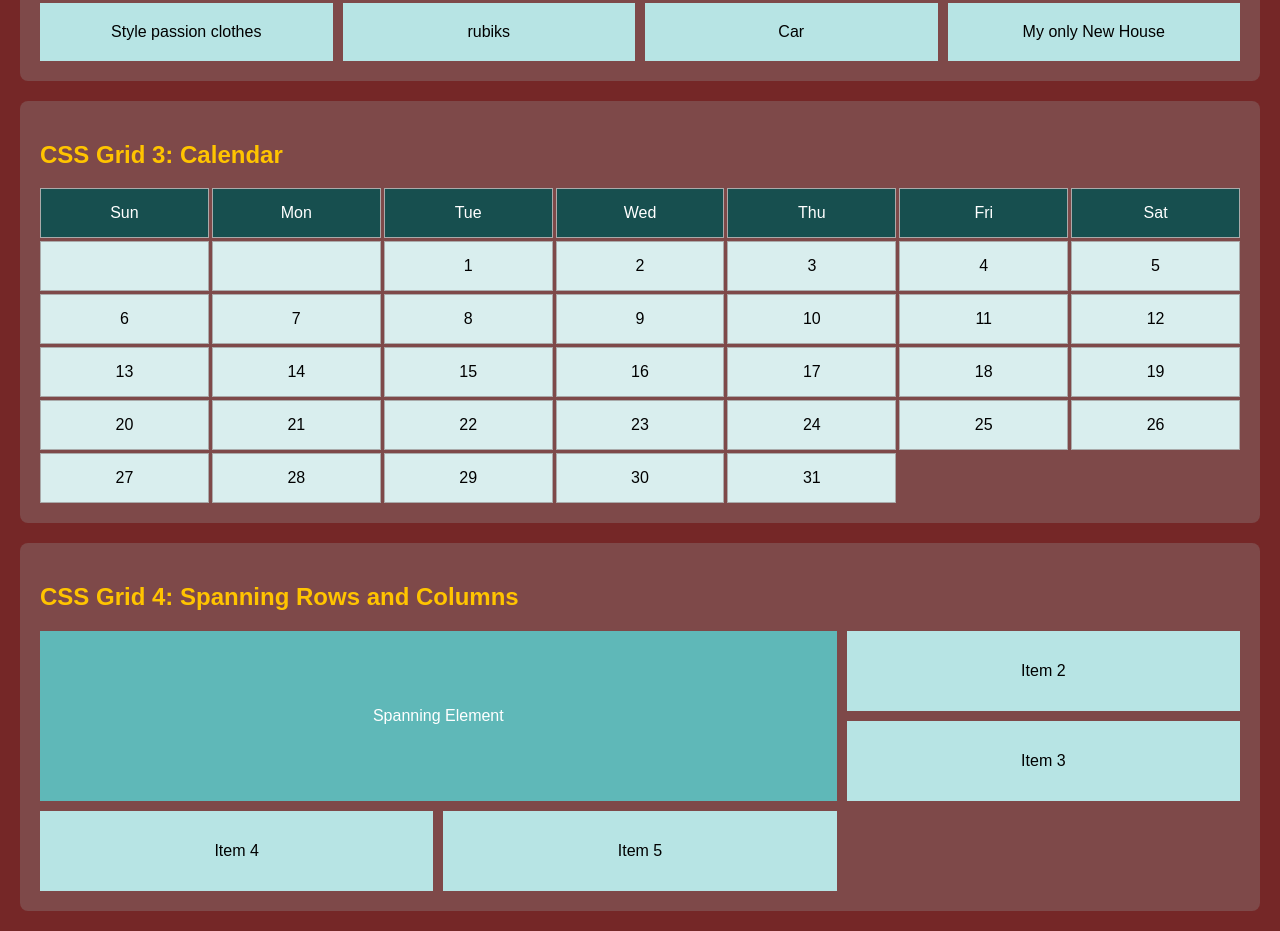
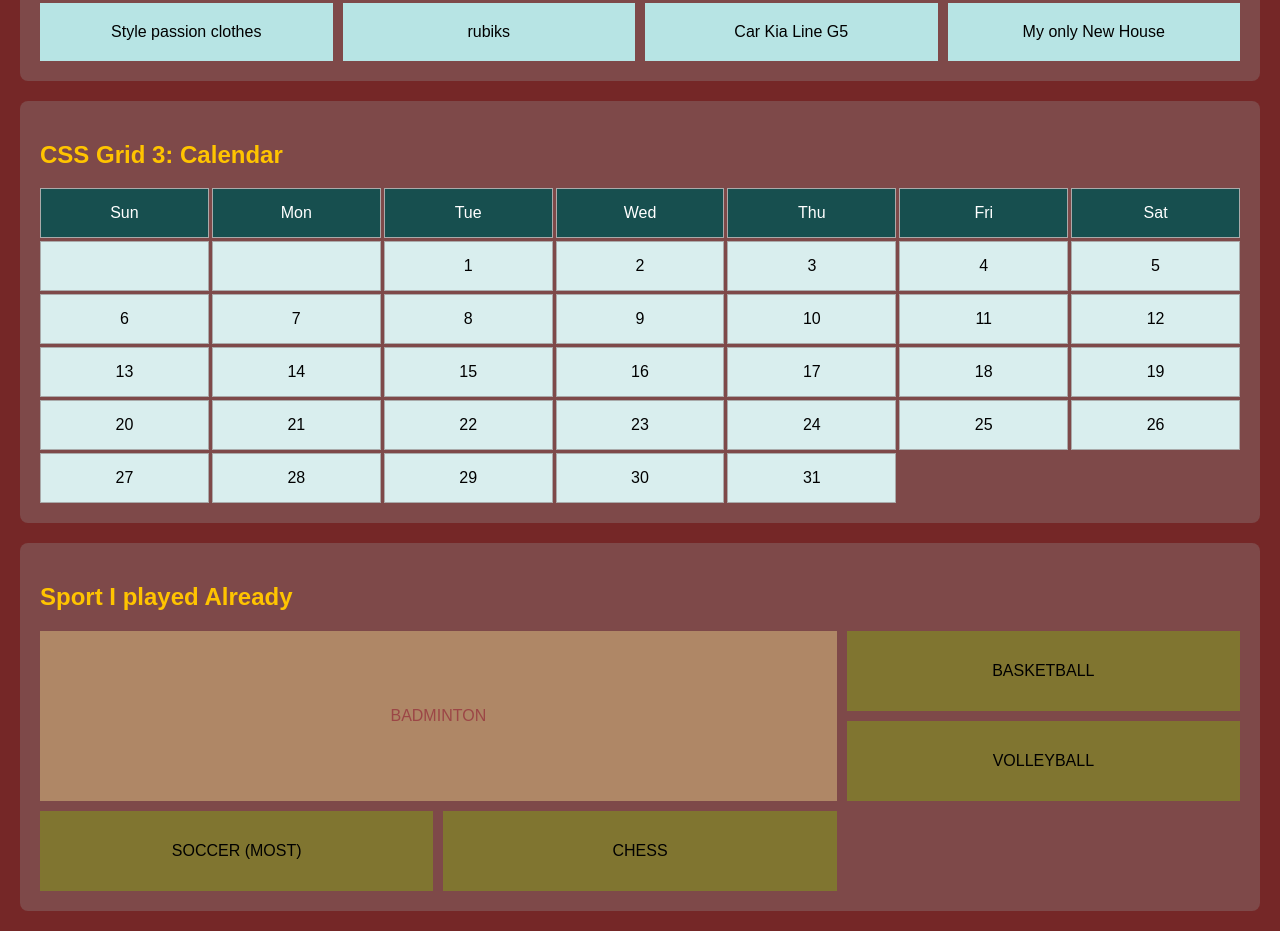
Before and after one commit to ericxv6/valve, a plain HTML site: page Activity4.html in a window 1280 px wide. Shown: the part 1819-2750 px from the top of the page. Drawn offline with Linux system fonts and the light colour scheme.

Commit message:
Activity 4

```diff
--- a/Activity4.html
+++ b/Activity4.html
@@ -137,15 +137,15 @@ section {
 }
 
 .grid-item {
-    background: #b7e4e4;
+    background: #807530;
     display: flex;
     justify-content: center;
     align-items: center;
 }
 
 .large-item {
-    background: #5fb8b8;
-    color: white;
+    background: #af8766;
+    color: rgb(156, 70, 70);
     grid-column: 1 / 3;
     grid-row: 1 / 3;
 }
@@ -333,7 +333,7 @@ section {
             </div>
 
             <div class="product">
-                Car
+                Car Kia Line G5
             </div>
 
             <div class="product">
@@ -402,28 +402,28 @@ section {
 
     <section>
 
-        <h2>CSS Grid 4: Spanning Rows and Columns</h2>
+        <h2>Sport I played Already</h2>
 
         <div class="span-grid">
 
             <div class="grid-item large-item">
-                Spanning Element
+                BADMINTON
             </div>
 
             <div class="grid-item">
-                Item 2
+                 BASKETBALL
             </div>
 
             <div class="grid-item">
-                Item 3
+                VOLLEYBALL
             </div>
 
             <div class="grid-item">
-                Item 4
+                SOCCER (MOST)
             </div>
 
             <div class="grid-item">
-                Item 5
+                CHESS
             </div>
 
         </div>
```
